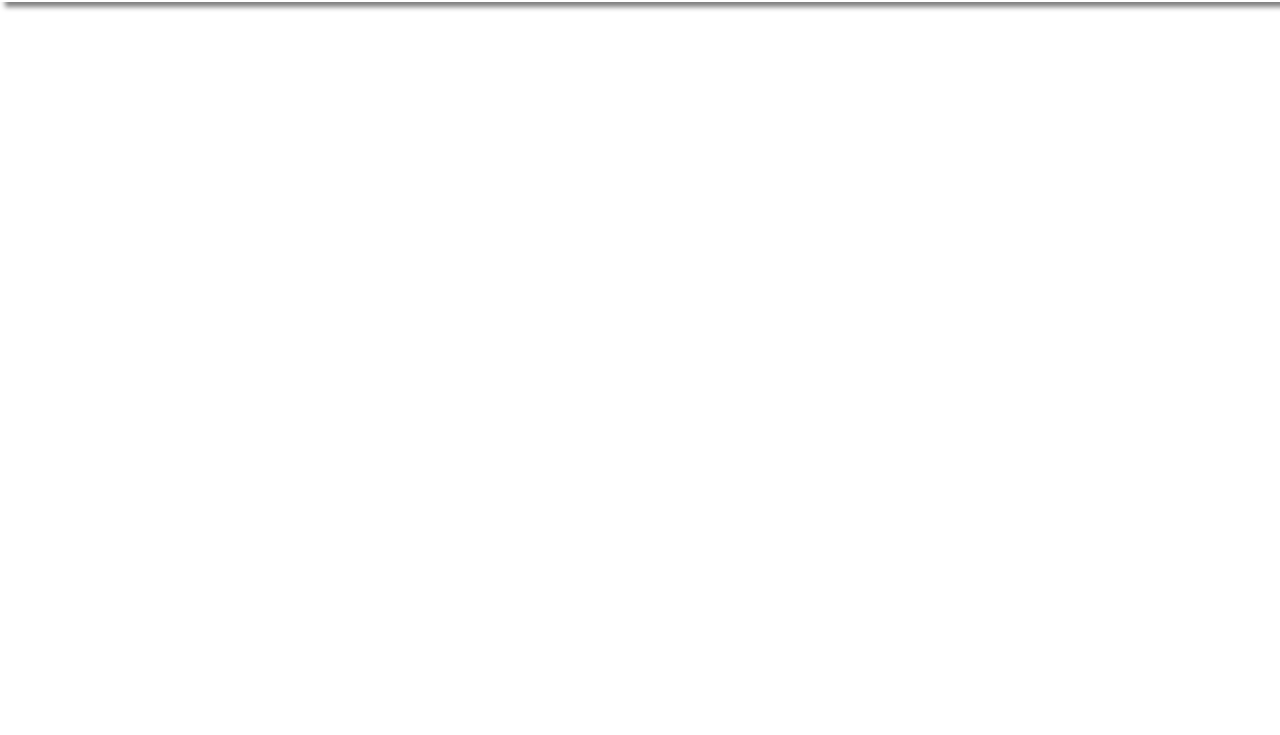
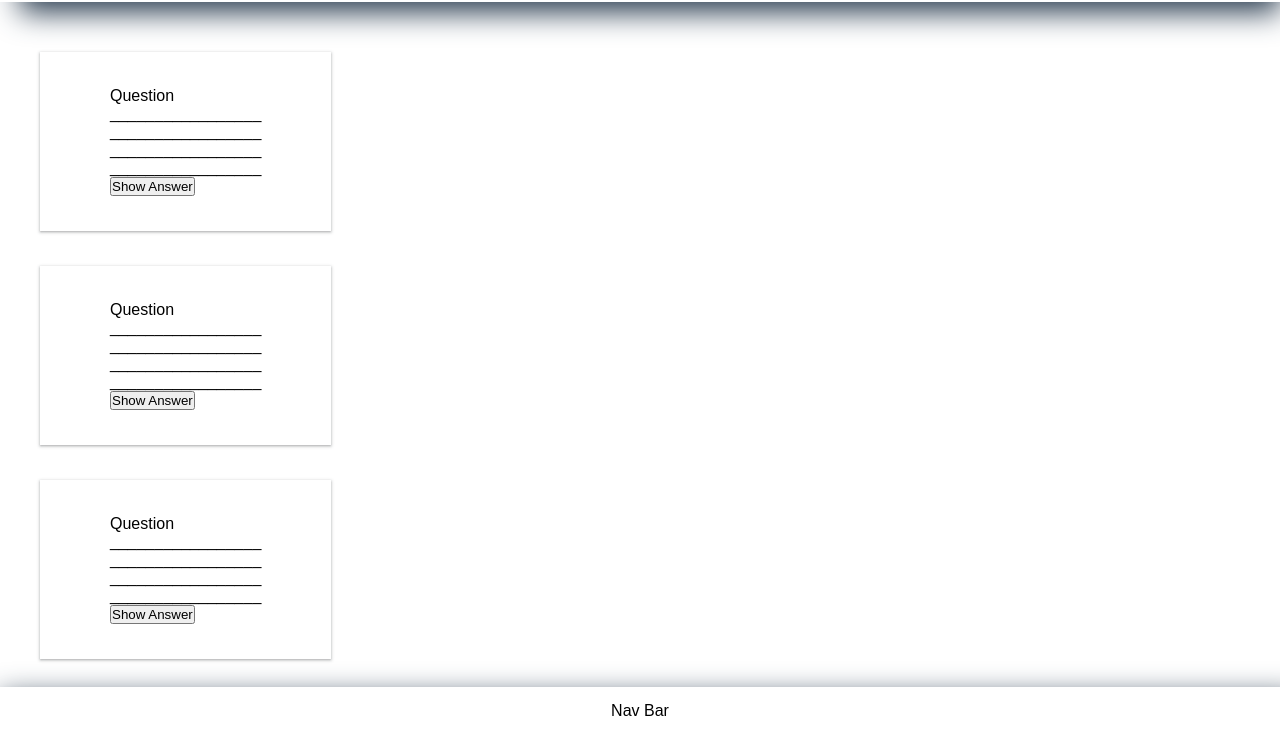
Before and after one commit to hellodebs/quiz-app-21-4, a plain HTML site: page index.html in a window 1280 px wide. Shown: the part 65-800 px from the top of the page. Drawn offline with Linux system fonts and the light colour scheme.

Commit message:
Finished mandatory exercise

```diff
--- a/index.html
+++ b/index.html
@@ -6,21 +6,58 @@
     <title>Quiz App</title>
     <link rel="stylesheet" href="styles/index.css" />
   </head>
-  <body>
-    <header><h1 class="app-title">Quiz App</h1></header>
-<main class="content">
+  <body id="quiz-app">
+    <header><h1>Quiz App</h1></header>
+<main class="main-content">
   <section class="quiz-cards"
   ><div class="cards-content">
+    Question
+    _________________
+    _________________
+    _________________
+    _________________
 
+    <button>Show Answer</button>
   </div>
   <div class="cards-content">
+    Question
+    _________________
+    _________________
+    _________________
+    _________________
 
+    <button>Show Answer</button>
   </div>
   <div class="cards-content">
+  Question
+    _________________
+    _________________
+    _________________
+    _________________
+<button>Show Answer</button>
+  </div>
+  <div class="cards-content">
+    Question
+    _________________
+    _________________
+    _________________
+    _________________
 
+    <button>Show Answer</button>
+  </div>
+  <div class="cards-content">
+    Question
+    _________________
+    _________________
+    _________________
+    _________________
+
+    <button>Show Answer</button>
   </div>
 </section>
-
 </main>
+<footer>
+  Nav Bar
+</footer>
   </body>
 </html>
--- a/styles/index.css
+++ b/styles/index.css
@@ -1,20 +1,56 @@
 @import '_base.css';
 
-/* fixing header */
-.app-title {
+header {
     text-align: center;
     padding: 15px;
-    box-shadow: 5px 5px 5px gray;
+    box-shadow: rgb(38, 57, 77) 10px 20px 30px -10px;
 }
 
-h1 {
-    position: fixed;
-    top: 0;
-    width: 100%;
+footer {
+    text-align: center;
+    padding: 15px;
+    box-shadow: rgb(38, 57, 77) 10px 20px 30px 10px;
 }
 
-/* Quiz contend cards */
+body {
+    margin: 0;
+}
+
+#quiz-app {
+    height: 100vh;
+    display: grid;
+    grid-template-columns: 1fr;
+    grid-template-rows: auto 1fr auto;
+    grid-template-areas: 'header' 'main' 'footer';
+}
+
+#quiz-app > header {
+    grid-area: 'header';
+}
+
+#quiz-app > main {
+    grid-area: 'main';
+    overflow: auto;
+padding: 15px 5px 10px 5px;
+}
+
+#quiz-app > footer {
+grid-template-rows: auto 1fr auto;
+}
+
+.main-content {
+    display: grid;
+    grid-template-columns: repeat(5, 5fr);
+justify-items: center;
+gap: 8px;
+}
 
 .cards-content {
-    box-shadow: rgba(50, 50, 93, 0.25) 0px 30px 60px -12px, rgba(0, 0, 0, 0.3) 0px 18px 36px -18px;s
+    box-shadow: rgba(60, 64, 67, 0.3) 0px 1px 2px 0px, rgba(60, 64, 67, 0.15) 0px 1px 3px 1px;
+    padding: 35px 70px 35px 70px;
+    margin: 35px;
 }
+
+button {
+  justify-content: center;
+}
```
